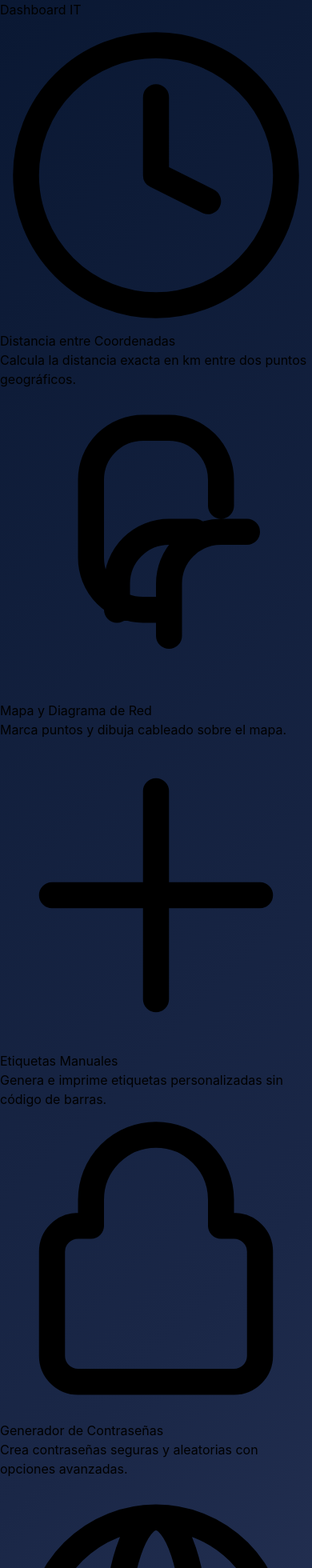
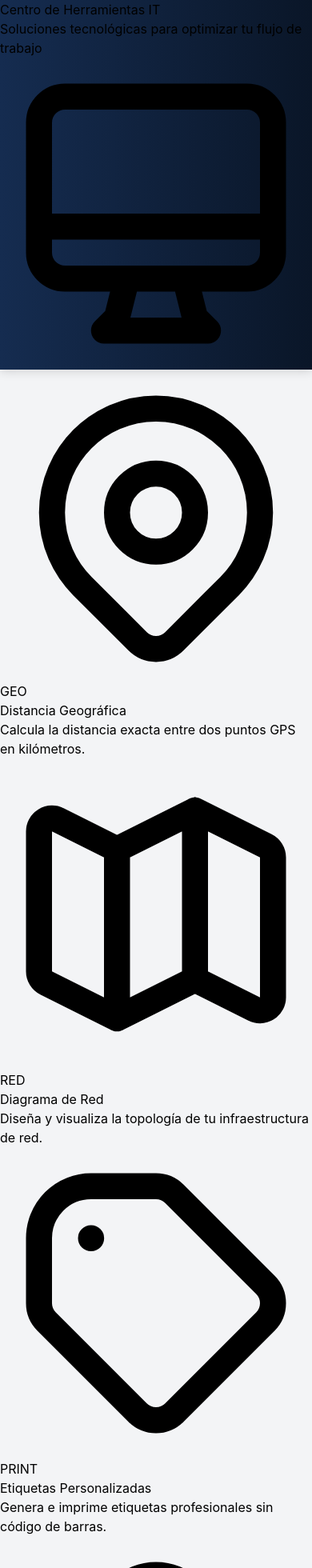
Before and after one commit to Henry-Tercero-MH/tickets, a React (Vite) app: page / in a window 390 px wide. Shown: the top 1960 px of the page at 80% size. Built offline with nearby package versions, Linux system fonts and the light colour scheme.

Commit message:
se cambio el modelo del dashbard y se agrego una nueva funcion para kalvarado

```diff
--- a/src/App.jsx
+++ b/src/App.jsx
@@ -27,76 +27,126 @@ function App() {
   const [modal, setModal] = useState(null); // 'manual', 'password', 'subnet', 'networkmap', or null
 
   return (
-    <div className="min-h-screen bg-gradient-to-br from-midnight-900 via-midnight-800 to-blue-900 p-8" style={{background: 'linear-gradient(135deg, #0a1833 0%, #1a2747 60%, #2e3a5e 100%)'}}>
+    <div className="min-h-screen bg-gradient-to-br from-slate-50 via-slate-100 to-slate-200 p-4 sm:p-8">
       <div className="max-w-7xl mx-auto">
-        <h1 className="text-4xl font-extrabold mb-12 text-center text-white drop-shadow-lg tracking-wide">Dashboard IT</h1>
-        <div className="grid grid-cols-1 md:grid-cols-2 lg:grid-cols-3 gap-6 mb-12">
+        {/* Header profesional */}
+        <div className="mb-8 sm:mb-12">
+          <div className="rounded-xl shadow-lg p-6 sm:p-8 border-l-4 border-blue-400" style={{
+            background: 'linear-gradient(90deg, #152c50 0%, #0a1628 100%)',
+            boxShadow: '0 2px 12px rgba(0,0,0,0.15)',
+            zIndex: 10
+          }}>
+            <div className="flex items-center justify-between flex-wrap gap-4">
+              <div>
+                <h1 className="text-2xl sm:text-4xl font-bold text-white mb-2">Centro de Herramientas IT</h1>
+                <p className="text-slate-300 text-sm sm:text-base">Soluciones tecnológicas para optimizar tu flujo de trabajo</p>
+              </div>
+              <div className="flex items-center gap-2 text-slate-300">
+                <svg className="w-8 h-8 sm:w-10 sm:h-10 text-blue-400" fill="none" stroke="currentColor" viewBox="0 0 24 24">
+                  <path strokeLinecap="round" strokeLinejoin="round" strokeWidth={2} d="M9.75 17L9 20l-1 1h8l-1-1-.75-3M3 13h18M5 17h14a2 2 0 002-2V5a2 2 0 00-2-2H5a2 2 0 00-2 2v10a2 2 0 002 2z" />
+                </svg>
+              </div>
+            </div>
+          </div>
+        </div>
+
+        <div className="grid grid-cols-1 md:grid-cols-2 lg:grid-cols-3 gap-4 sm:gap-6 mb-12">
 
           {/* Distancia entre Coordenadas */}
-          <div className="bg-white rounded-2xl shadow-xl p-6 flex flex-col items-center hover:scale-105 transition-transform cursor-pointer border-t-4 border-pink-400" onClick={() => setModal('geodistance')}>
-            <div className="bg-pink-100 rounded-full p-4 mb-4">
-              <svg className="w-10 h-10 text-pink-600" fill="none" stroke="currentColor" viewBox="0 0 24 24">
-                <circle cx="12" cy="12" r="10" strokeWidth="2" />
-                <path strokeLinecap="round" strokeLinejoin="round" strokeWidth={2} d="M12 6v6l4 2" />
+          <div className="bg-white rounded-xl shadow-md hover:shadow-xl transition-all duration-300 cursor-pointer border border-slate-200 hover:border-rose-400 group" onClick={() => setModal('geodistance')}>
+            <div className="p-6">
+              <div className="flex items-start justify-between mb-4">
+                <div className="bg-gradient-to-br from-rose-500 to-pink-600 rounded-lg p-3 group-hover:scale-110 transition-transform">
+                  <svg className="w-6 h-6 text-white" fill="none" stroke="currentColor" viewBox="0 0 24 24">
+                    <path strokeLinecap="round" strokeLinejoin="round" strokeWidth={2} d="M17.657 16.657L13.414 20.9a1.998 1.998 0 01-2.827 0l-4.244-4.243a8 8 0 1111.314 0z" />
+                    <path strokeLinecap="round" strokeLinejoin="round" strokeWidth={2} d="M15 11a3 3 0 11-6 0 3 3 0 016 0z" />
                   </svg>
                 </div>
-            <h2 className="text-lg font-bold text-pink-700 mb-2 text-center">Distancia entre Coordenadas</h2>
-            <p className="text-gray-500 text-center text-sm">Calcula la distancia exacta en km entre dos puntos geográficos.</p>
+                <span className="text-xs font-semibold text-rose-600 bg-rose-50 px-2 py-1 rounded-full">GEO</span>
+              </div>
+              <h2 className="text-lg font-bold text-slate-800 mb-2">Distancia Geográfica</h2>
+              <p className="text-slate-600 text-sm leading-relaxed">Calcula la distancia exacta entre dos puntos GPS en kilómetros.</p>
+            </div>
           </div>
 
           {/* Mapa y Diagrama de Red */}
-          <div className="bg-white rounded-2xl shadow-xl p-6 flex flex-col items-center hover:scale-105 transition-transform cursor-pointer border-t-4 border-cyan-400" onClick={() => setModal('networkmap')}>
-            <div className="bg-cyan-100 rounded-full p-4 mb-4">
-              <svg className="w-10 h-10 text-cyan-600" fill="none" stroke="currentColor" viewBox="0 0 24 24">
-                <path strokeLinecap="round" strokeLinejoin="round" strokeWidth={2} d="M9 17v-2a4 4 0 014-4h2m4 0h-2a4 4 0 00-4 4v2m0 0v2m0-2h-2a4 4 0 01-4-4V7a4 4 0 014-4h2a4 4 0 014 4v2" />
+          <div className="bg-white rounded-xl shadow-md hover:shadow-xl transition-all duration-300 cursor-pointer border border-slate-200 hover:border-cyan-400 group" onClick={() => setModal('networkmap')}>
+            <div className="p-6">
+              <div className="flex items-start justify-between mb-4">
+                <div className="bg-gradient-to-br from-cyan-500 to-blue-600 rounded-lg p-3 group-hover:scale-110 transition-transform">
+                  <svg className="w-6 h-6 text-white" fill="none" stroke="currentColor" viewBox="0 0 24 24">
+                    <path strokeLinecap="round" strokeLinejoin="round" strokeWidth={2} d="M9 20l-5.447-2.724A1 1 0 013 16.382V5.618a1 1 0 011.447-.894L9 7m0 13l6-3m-6 3V7m6 10l4.553 2.276A1 1 0 0021 18.382V7.618a1 1 0 00-.553-.894L15 4m0 13V4m0 0L9 7" />
                   </svg>
                 </div>
-            <h2 className="text-lg font-bold text-cyan-700 mb-2 text-center">Mapa y Diagrama de Red</h2>
-            <p className="text-gray-500 text-center text-sm">Marca puntos y dibuja cableado sobre el mapa.</p>
+                <span className="text-xs font-semibold text-cyan-600 bg-cyan-50 px-2 py-1 rounded-full">RED</span>
+              </div>
+              <h2 className="text-lg font-bold text-slate-800 mb-2">Diagrama de Red</h2>
+              <p className="text-slate-600 text-sm leading-relaxed">Diseña y visualiza la topología de tu infraestructura de red.</p>
+            </div>
           </div>
 
           {/* Etiquetas Manuales */}
-          <div className="bg-white rounded-2xl shadow-xl p-6 flex flex-col items-center hover:scale-105 transition-transform cursor-pointer border-t-4 border-green-400" onClick={() => setModal('manual')}>
-            <div className="bg-green-100 rounded-full p-4 mb-4">
-              <svg className="w-10 h-10 text-green-600" fill="none" stroke="currentColor" viewBox="0 0 24 24">
-                <path strokeLinecap="round" strokeLinejoin="round" strokeWidth={2} d="M12 4v16m8-8H4" />
+          <div className="bg-white rounded-xl shadow-md hover:shadow-xl transition-all duration-300 cursor-pointer border border-slate-200 hover:border-emerald-400 group" onClick={() => setModal('manual')}>
+            <div className="p-6">
+              <div className="flex items-start justify-between mb-4">
+                <div className="bg-gradient-to-br from-emerald-500 to-green-600 rounded-lg p-3 group-hover:scale-110 transition-transform">
+                  <svg className="w-6 h-6 text-white" fill="none" stroke="currentColor" viewBox="0 0 24 24">
+                    <path strokeLinecap="round" strokeLinejoin="round" strokeWidth={2} d="M7 7h.01M7 3h5c.512 0 1.024.195 1.414.586l7 7a2 2 0 010 2.828l-7 7a2 2 0 01-2.828 0l-7-7A1.994 1.994 0 013 12V7a4 4 0 014-4z" />
                   </svg>
                 </div>
-            <h2 className="text-lg font-bold text-green-700 mb-2 text-center">Etiquetas Manuales</h2>
-            <p className="text-gray-500 text-center text-sm">Genera e imprime etiquetas personalizadas sin código de barras.</p>
+                <span className="text-xs font-semibold text-emerald-600 bg-emerald-50 px-2 py-1 rounded-full">PRINT</span>
+              </div>
+              <h2 className="text-lg font-bold text-slate-800 mb-2">Etiquetas Personalizadas</h2>
+              <p className="text-slate-600 text-sm leading-relaxed">Genera e imprime etiquetas profesionales sin código de barras.</p>
+            </div>
           </div>
 
           {/* Generador de Contraseñas */}
-          <div className="bg-white rounded-2xl shadow-xl p-6 flex flex-col items-center hover:scale-105 transition-transform cursor-pointer border-t-4 border-blue-400" onClick={() => setModal('password')}>
-            <div className="bg-blue-100 rounded-full p-4 mb-4">
-              <svg className="w-10 h-10 text-blue-600" fill="none" stroke="currentColor" viewBox="0 0 24 24">
-                <path strokeLinecap="round" strokeLinejoin="round" strokeWidth={2} d="M12 2a5 5 0 00-5 5v2H6a2 2 0 00-2 2v8a2 2 0 002 2h12a2 2 0 002-2v-8a2 2 0 00-2-2h-1V7a5 5 0 00-5-5z" />
+          <div className="bg-white rounded-xl shadow-md hover:shadow-xl transition-all duration-300 cursor-pointer border border-slate-200 hover:border-blue-400 group" onClick={() => setModal('password')}>
+            <div className="p-6">
+              <div className="flex items-start justify-between mb-4">
+                <div className="bg-gradient-to-br from-blue-500 to-indigo-600 rounded-lg p-3 group-hover:scale-110 transition-transform">
+                  <svg className="w-6 h-6 text-white" fill="none" stroke="currentColor" viewBox="0 0 24 24">
+                    <path strokeLinecap="round" strokeLinejoin="round" strokeWidth={2} d="M12 15v2m-6 4h12a2 2 0 002-2v-6a2 2 0 00-2-2H6a2 2 0 00-2 2v6a2 2 0 002 2zm10-10V7a4 4 0 00-8 0v4h8z" />
                   </svg>
                 </div>
-            <h2 className="text-lg font-bold text-blue-700 mb-2 text-center">Generador de Contraseñas</h2>
-            <p className="text-gray-500 text-center text-sm">Crea contraseñas seguras y aleatorias con opciones avanzadas.</p>
+                <span className="text-xs font-semibold text-blue-600 bg-blue-50 px-2 py-1 rounded-full">SEC</span>
+              </div>
+              <h2 className="text-lg font-bold text-slate-800 mb-2">Generador de Contraseñas</h2>
+              <p className="text-slate-600 text-sm leading-relaxed">Crea contraseñas robustas y seguras con criterios personalizables.</p>
+            </div>
           </div>
 
           {/* Calculadora de Subred */}
-          <div className="bg-white rounded-2xl shadow-xl p-6 flex flex-col items-center hover:scale-105 transition-transform cursor-pointer border-t-4 border-indigo-400" onClick={() => setModal('subnet')}>
-            <div className="bg-indigo-100 rounded-full p-4 mb-4">
-              <svg className="w-10 h-10 text-indigo-600" fill="none" stroke="currentColor" viewBox="0 0 24 24">
+          <div className="bg-white rounded-xl shadow-md hover:shadow-xl transition-all duration-300 cursor-pointer border border-slate-200 hover:border-violet-400 group" onClick={() => setModal('subnet')}>
+            <div className="p-6">
+              <div className="flex items-start justify-between mb-4">
+                <div className="bg-gradient-to-br from-violet-500 to-purple-600 rounded-lg p-3 group-hover:scale-110 transition-transform">
+                  <svg className="w-6 h-6 text-white" fill="none" stroke="currentColor" viewBox="0 0 24 24">
                     <path strokeLinecap="round" strokeLinejoin="round" strokeWidth={2} d="M21 12a9 9 0 01-9 9m9-9a9 9 0 00-9-9m9 9H3m9 9a9 9 0 01-9-9m9 9c1.657 0 3-4.03 3-9s-1.343-9-3-9m0 18c-1.657 0-3-4.03-3-9s1.343-9 3-9m-9 9a9 9 0 019-9" />
                   </svg>
                 </div>
-            <h2 className="text-lg font-bold text-indigo-700 mb-2 text-center">Calculadora de Subred</h2>
-            <p className="text-gray-500 text-center text-sm">Calcula rangos de IP, máscara de subred y hosts disponibles.</p>
+                <span className="text-xs font-semibold text-violet-600 bg-violet-50 px-2 py-1 rounded-full">IP</span>
+              </div>
+              <h2 className="text-lg font-bold text-slate-800 mb-2">Calculadora de Subred</h2>
+              <p className="text-slate-600 text-sm leading-relaxed">Calcula rangos de IP, máscaras de subred y hosts disponibles.</p>
+            </div>
           </div>
 
           {/* Formateador de Códigos */}
-          <div className="bg-white rounded-2xl shadow-xl p-6 flex flex-col items-center hover:scale-105 transition-transform cursor-pointer border-t-4 border-purple-400" onClick={() => setModal('quoteformatter')}>
-            <div className="bg-purple-100 rounded-full p-4 mb-4">
-              <svg className="w-10 h-10 text-purple-600" fill="none" stroke="currentColor" viewBox="0 0 24 24">
-                <path strokeLinecap="round" strokeLinejoin="round" strokeWidth={2} d="M7 8h10M7 12h4m1 8l-4-4H5a2 2 0 01-2-2V6a2 2 0 012-2h14a2 2 0 012 2v8a2 2 0 01-2 2h-3l-4 4z" />
+          <div className="bg-white rounded-xl shadow-md hover:shadow-xl transition-all duration-300 cursor-pointer border border-slate-200 hover:border-fuchsia-400 group" onClick={() => setModal('quoteformatter')}>
+            <div className="p-6">
+              <div className="flex items-start justify-between mb-4">
+                <div className="bg-gradient-to-br from-fuchsia-500 to-pink-600 rounded-lg p-3 group-hover:scale-110 transition-transform">
+                  <svg className="w-6 h-6 text-white" fill="none" stroke="currentColor" viewBox="0 0 24 24">
+                    <path strokeLinecap="round" strokeLinejoin="round" strokeWidth={2} d="M10 20l4-16m4 4l4 4-4 4M6 16l-4-4 4-4" />
                   </svg>
                 </div>
-            <h2 className="text-lg font-bold text-purple-700 mb-2 text-center">Formateador de Códigos</h2>
-            <p className="text-gray-500 text-center text-sm">Agrega comillas simples a códigos y separa por comas.</p>
+                <span className="text-xs font-semibold text-fuchsia-600 bg-fuchsia-50 px-2 py-1 rounded-full">CODE</span>
+              </div>
+              <h2 className="text-lg font-bold text-slate-800 mb-2">Formateador de Códigos</h2>
+              <p className="text-slate-600 text-sm leading-relaxed">Formatea códigos con comillas simples y separación por comas.</p>
+            </div>
           </div>
 
         </div>
```
Lines whose indentation alone changed are shown as unchanged.
